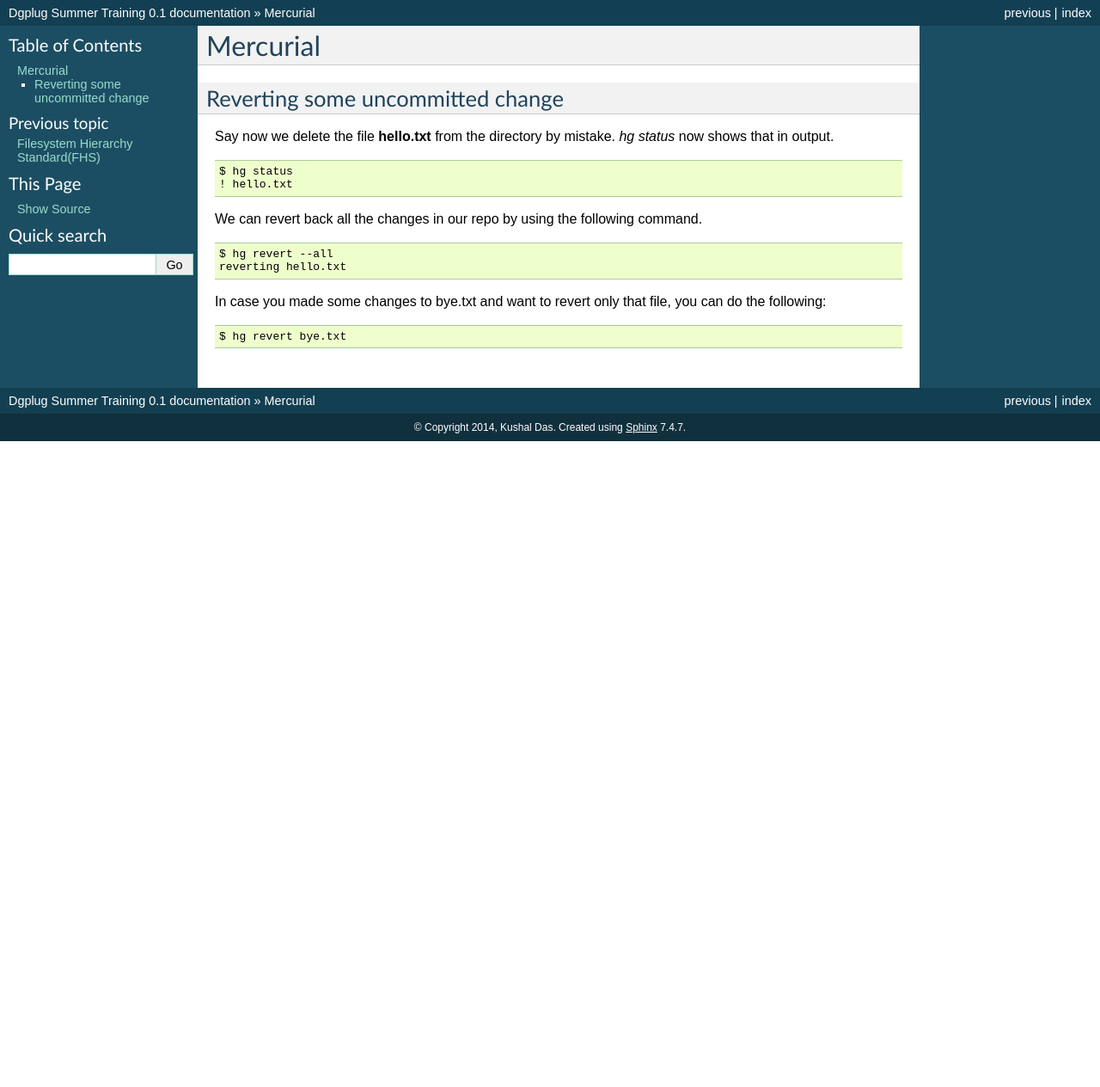
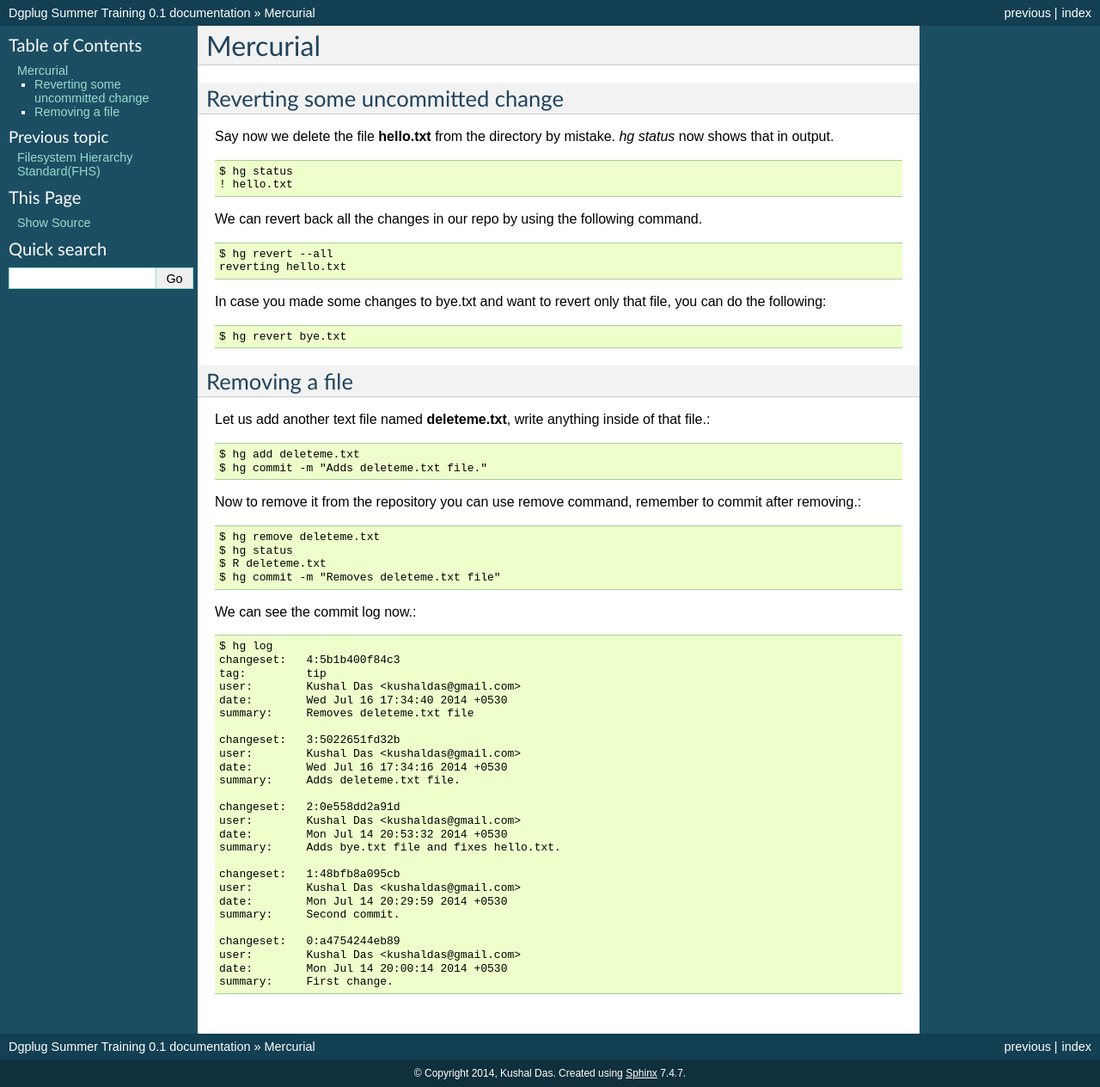
Before and after one commit to kushaldas/summertraining, a Sphinx documentation site: the page built from docs/mercurial.rst, in a window 1280 px wide. Shown: the whole page at 86% size. Built offline with Sphinx 7.4.7, drawn with Linux system fonts in a browser that asks for light colours; before the commit the page ends 900 px from its top, so only the background shows below that.

Commit message:
hg remove command

```diff
--- a/docs/mercurial.rst
+++ b/docs/mercurial.rst
@@ -21,3 +21,49 @@
 can do the following::
 
     $ hg revert bye.txt
+
+Removing a file
+----------------
+
+Let us add another text file named **deleteme.txt**, write anything inside of that
+file.::
+
+    $ hg add deleteme.txt
+    $ hg commit -m "Adds deleteme.txt file."
+
+Now to remove it from the repository you can use remove command, remember to commit
+after removing.::
+
+    $ hg remove deleteme.txt
+    $ hg status
+    $ R deleteme.txt
+    $ hg commit -m "Removes deleteme.txt file"
+
+We can see the commit log now.::
+
+    $ hg log
+    changeset:   4:5b1b400f84c3
+    tag:         tip
+    user:        Kushal Das <kushaldas@gmail.com>
+    date:        Wed Jul 16 17:34:40 2014 +0530
+    summary:     Removes deleteme.txt file
+
+    changeset:   3:5022651fd32b
+    user:        Kushal Das <kushaldas@gmail.com>
+    date:        Wed Jul 16 17:34:16 2014 +0530
+    summary:     Adds deleteme.txt file.
+
+    changeset:   2:0e558dd2a91d
+    user:        Kushal Das <kushaldas@gmail.com>
+    date:        Mon Jul 14 20:53:32 2014 +0530
+    summary:     Adds bye.txt file and fixes hello.txt.
+
+    changeset:   1:48bfb8a095cb
+    user:        Kushal Das <kushaldas@gmail.com>
+    date:        Mon Jul 14 20:29:59 2014 +0530
+    summary:     Second commit.
+
+    changeset:   0:a4754244eb89
+    user:        Kushal Das <kushaldas@gmail.com>
+    date:        Mon Jul 14 20:00:14 2014 +0530
+    summary:     First change.
```
